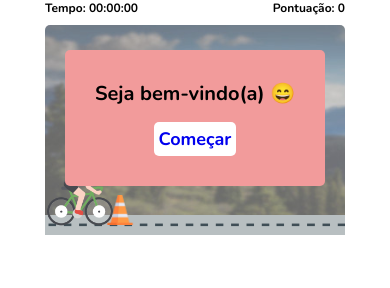
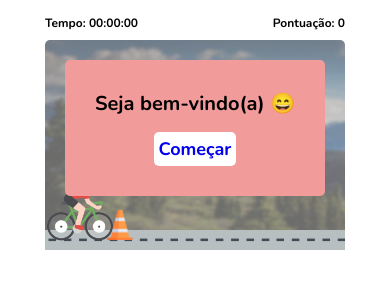
Before and after one commit to guilhermecastelo/jumpgame_beta, a plain HTML site: page index.html in a window 390 px wide. Drawn offline with nearby package versions, Linux system fonts and the light colour scheme.

Commit message:
Add files via upload

```diff
--- a/estilos.css
+++ b/estilos.css
@@ -148,8 +148,12 @@ p#aviso a {
         justify-content: flex-start;
     }
 
+    #informacoes {
+        margin-top: 15px;
+    }
+
     #balao-aviso {
-        margin-top: 50px;
+        margin-top: 60px;
     }
 
 }
```
